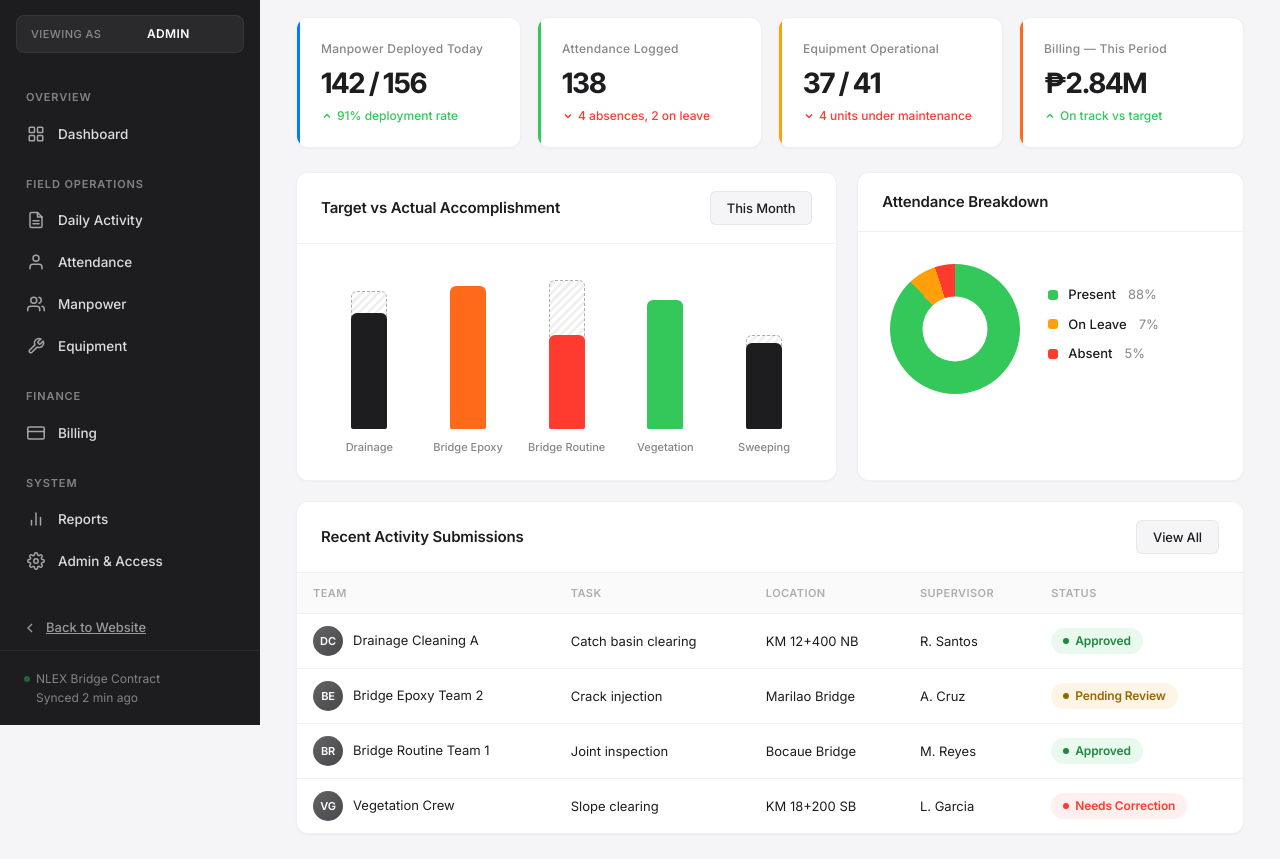
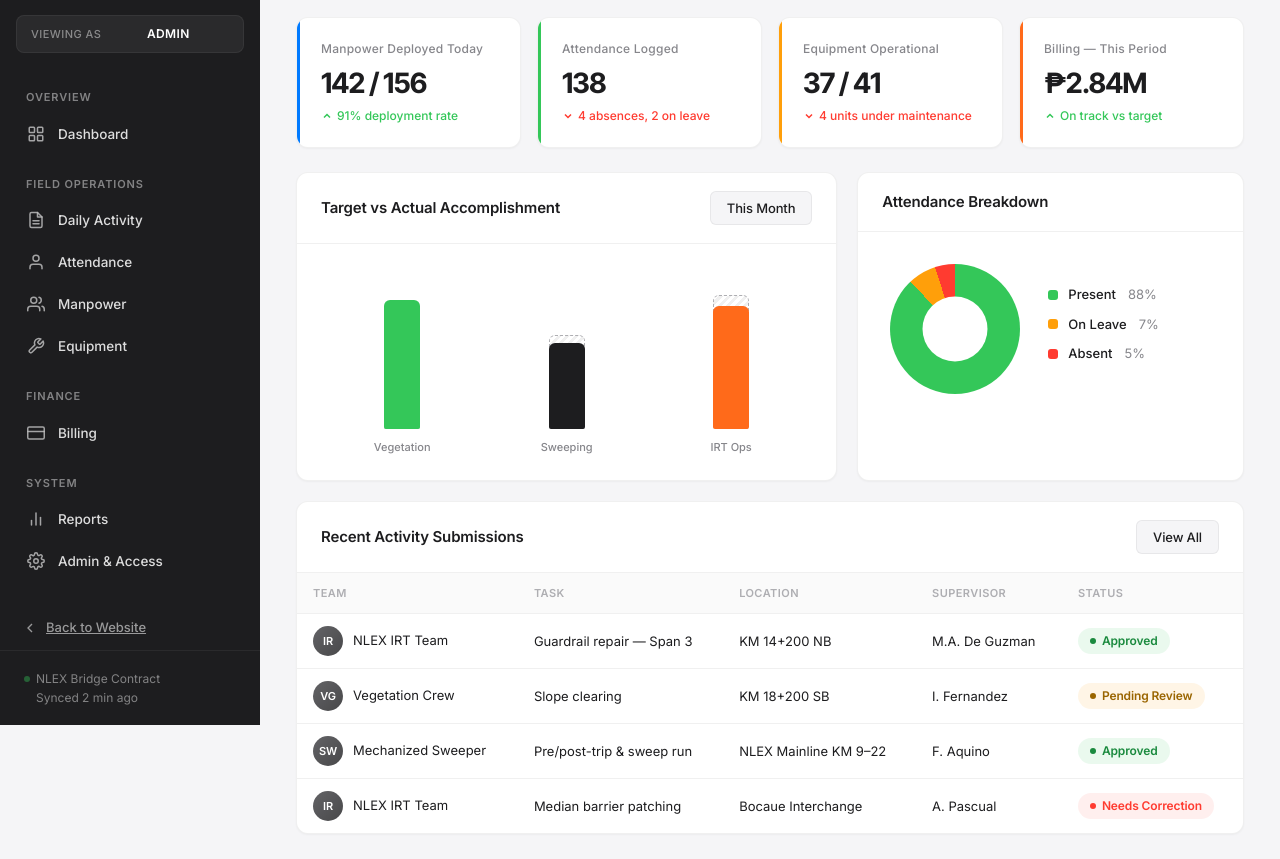
Before and after one commit to Blueweyl/SAVVICE-IRT-WEBSITE, a plain HTML site: page console.html in a window 1280 px wide. Shown: the part 75-934 px from the top of the page. Drawn offline with Linux system fonts and the light colour scheme.

Commit message:
Remove Drainage Cleaning, Bridge Epoxy, Bridge Routine teams
Replace all references with NLEX IRT, Vegetation Crew, and
Mechanized Sweeper across dashboard, activity log, manpower,
equipment, and billing sections.

Co-Authored-By: Claude Sonnet 4.6 <noreply@anthropic.com>

```diff
--- a/console.html
+++ b/console.html
@@ -1166,27 +1166,6 @@
               <div class="chart">
                 <div class="col">
                   <div class="wrap-bar">
-                    <div class="bar target" style="height:88%"></div>
-                    <div class="bar solid-dark" style="height:74%"></div>
-                  </div>
-                  <div class="lbl">Drainage</div>
-                </div>
-                <div class="col">
-                  <div class="wrap-bar">
-                    <div class="bar target" style="height:80%"></div>
-                    <div class="bar solid-accent" style="height:91%"></div>
-                  </div>
-                  <div class="lbl">Bridge Epoxy</div>
-                </div>
-                <div class="col">
-                  <div class="wrap-bar">
-                    <div class="bar target" style="height:95%"></div>
-                    <div class="bar solid-red" style="height:60%"></div>
-                  </div>
-                  <div class="lbl">Bridge Routine</div>
-                </div>
-                <div class="col">
-                  <div class="wrap-bar">
                     <div class="bar target" style="height:70%"></div>
                     <div class="bar solid-green" style="height:82%"></div>
                   </div>
@@ -1198,6 +1177,13 @@
                     <div class="bar solid-dark" style="height:55%"></div>
                   </div>
                   <div class="lbl">Sweeping</div>
+                </div>
+                <div class="col">
+                  <div class="wrap-bar">
+                    <div class="bar target" style="height:85%"></div>
+                    <div class="bar solid-accent" style="height:78%"></div>
+                  </div>
+                  <div class="lbl">IRT Ops</div>
                 </div>
               </div>
             </div>
@@ -1228,10 +1214,10 @@
               <tr><th>Team</th><th>Task</th><th>Location</th><th>Supervisor</th><th>Status</th></tr>
             </thead>
             <tbody>
-              <tr><td><span class="avatar-sm">DC</span>Drainage Cleaning A</td><td>Catch basin clearing</td><td>KM 12+400 NB</td><td>R. Santos</td><td><span class="pill ok"><span class="dot"></span>Approved</span></td></tr>
-              <tr><td><span class="avatar-sm">BE</span>Bridge Epoxy Team 2</td><td>Crack injection</td><td>Marilao Bridge</td><td>A. Cruz</td><td><span class="pill warn"><span class="dot"></span>Pending Review</span></td></tr>
-              <tr><td><span class="avatar-sm">BR</span>Bridge Routine Team 1</td><td>Joint inspection</td><td>Bocaue Bridge</td><td>M. Reyes</td><td><span class="pill ok"><span class="dot"></span>Approved</span></td></tr>
-              <tr><td><span class="avatar-sm">VG</span>Vegetation Crew</td><td>Slope clearing</td><td>KM 18+200 SB</td><td>L. Garcia</td><td><span class="pill bad"><span class="dot"></span>Needs Correction</span></td></tr>
+              <tr><td><span class="avatar-sm">IR</span>NLEX IRT Team</td><td>Guardrail repair — Span 3</td><td>KM 14+200 NB</td><td>M.A. De Guzman</td><td><span class="pill ok"><span class="dot"></span>Approved</span></td></tr>
+              <tr><td><span class="avatar-sm">VG</span>Vegetation Crew</td><td>Slope clearing</td><td>KM 18+200 SB</td><td>I. Fernandez</td><td><span class="pill warn"><span class="dot"></span>Pending Review</span></td></tr>
+              <tr><td><span class="avatar-sm">SW</span>Mechanized Sweeper</td><td>Pre/post-trip &amp; sweep run</td><td>NLEX Mainline KM 9–22</td><td>F. Aquino</td><td><span class="pill ok"><span class="dot"></span>Approved</span></td></tr>
+              <tr><td><span class="avatar-sm">IR</span>NLEX IRT Team</td><td>Median barrier patching</td><td>Bocaue Interchange</td><td>A. Pascual</td><td><span class="pill bad"><span class="dot"></span>Needs Correction</span></td></tr>
             </tbody>
           </table>
         </div>
@@ -1245,7 +1231,7 @@
             <div class="actions"><button class="btn ghost">Export</button><button class="btn primary">+ New Entry</button></div>
           </div>
           <div class="filter-row">
-            <select><option>All Teams</option><option>Drainage Cleaning</option><option>Bridge Epoxy</option><option>Bridge Routine</option></select>
+            <select><option>All Teams</option><option>NLEX IRT</option><option>Vegetation Crew</option><option>Mechanized Sweeper</option></select>
             <select><option>All Status</option><option>Approved</option><option>Pending</option><option>Needs Correction</option></select>
             <input type="date" value="2026-06-28">
           </div>
@@ -1254,9 +1240,8 @@
               <tr><th>Date</th><th>Team</th><th>Task / Corrective Action</th><th>Location</th><th>Manpower</th><th>Status</th><th></th></tr>
             </thead>
             <tbody>
-              <tr><td>Jun 28</td><td>Drainage Cleaning A</td><td>Catch basin clearing</td><td>KM 12+400 NB</td><td>6</td><td><span class="pill ok"><span class="dot"></span>Approved</span></td><td><button class="btn ghost">View</button></td></tr>
-              <tr><td>Jun 28</td><td>Bridge Epoxy Team 2</td><td>Crack injection, Span 4</td><td>Marilao Bridge</td><td>4</td><td><span class="pill warn"><span class="dot"></span>Pending</span></td><td><button class="btn ghost">View</button></td></tr>
-              <tr><td>Jun 28</td><td>Bridge Routine Team 1</td><td>Expansion joint check</td><td>Bocaue Bridge</td><td>5</td><td><span class="pill ok"><span class="dot"></span>Approved</span></td><td><button class="btn ghost">View</button></td></tr>
+              <tr><td>Jun 28</td><td>NLEX IRT Team</td><td>Guardrail repair — Span 3</td><td>KM 14+200 NB</td><td>12</td><td><span class="pill ok"><span class="dot"></span>Approved</span></td><td><button class="btn ghost">View</button></td></tr>
+              <tr><td>Jun 28</td><td>NLEX IRT Team</td><td>Median barrier patching</td><td>Bocaue Interchange</td><td>8</td><td><span class="pill warn"><span class="dot"></span>Pending</span></td><td><button class="btn ghost">View</button></td></tr>
               <tr><td>Jun 27</td><td>Vegetation Crew</td><td>Slope clearing &amp; debris removal</td><td>KM 18+200 SB</td><td>8</td><td><span class="pill bad"><span class="dot"></span>Needs Correction</span></td><td><button class="btn ghost">View</button></td></tr>
               <tr><td>Jun 27</td><td>Mechanized Sweeper</td><td>Pre/post-trip inspection &amp; sweep run</td><td>NLEX Mainline KM 9–22</td><td>2</td><td><span class="pill ok"><span class="dot"></span>Approved</span></td><td><button class="btn ghost">View</button></td></tr>
             </tbody>
@@ -1391,16 +1376,17 @@
         </div>
         <div class="panel">
           <div class="panel-head"><h3>Manpower List</h3><div class="actions"><button class="btn ghost">Export</button><button class="btn primary">+ Add Personnel</button></div></div>
-          <div class="filter-row"><select><option>All Teams</option><option>Drainage Cleaning</option><option>Bridge Epoxy</option><option>Bridge Routine</option></select></div>
+          <div class="filter-row"><select><option>All Teams</option><option>NLEX IRT</option><option>Vegetation Crew</option><option>Mechanized Sweeper</option></select></div>
           <table>
             <thead>
               <tr><th>Name</th><th>ID</th><th>Team</th><th>Role</th><th>Deployment</th><th>Status</th></tr>
             </thead>
             <tbody>
-              <tr><td><span class="avatar-sm">RS</span>R. Santos</td><td>SV-0142</td><td>Drainage Cleaning A</td><td>Team Lead</td><td>KM 12+400 NB</td><td><span class="pill ok"><span class="dot"></span>Deployed</span></td></tr>
-              <tr><td><span class="avatar-sm">AC</span>A. Cruz</td><td>SV-0188</td><td>Bridge Epoxy Team 2</td><td>Supervisor</td><td>Marilao Bridge</td><td><span class="pill ok"><span class="dot"></span>Deployed</span></td></tr>
-              <tr><td><span class="avatar-sm">MR</span>M. Reyes</td><td>SV-0091</td><td>Bridge Routine Team 1</td><td>Technician</td><td>—</td><td><span class="pill warn"><span class="dot"></span>On Leave</span></td></tr>
-              <tr><td><span class="avatar-sm">LG</span>L. Garcia</td><td>SV-0205</td><td>Vegetation Crew</td><td>Laborer</td><td>—</td><td><span class="pill bad"><span class="dot"></span>Unassigned</span></td></tr>
+              <tr><td><span class="avatar-sm">MD</span>M.A. De Guzman</td><td>1</td><td>NLEX IRT</td><td>Supervisor</td><td>NLEX Corridor</td><td><span class="pill ok"><span class="dot"></span>Deployed</span></td></tr>
+              <tr><td><span class="avatar-sm">MA</span>Marcial Agustin</td><td>2</td><td>NLEX IRT</td><td>Warehouseman</td><td>NLEX Corridor</td><td><span class="pill ok"><span class="dot"></span>Deployed</span></td></tr>
+              <tr><td><span class="avatar-sm">AL</span>Agapito Lapinig</td><td>3</td><td>NLEX IRT</td><td>Leadman</td><td>NLEX Corridor</td><td><span class="pill ok"><span class="dot"></span>Deployed</span></td></tr>
+              <tr><td><span class="avatar-sm">MG</span>Michael Geronimo</td><td>4</td><td>NLEX IRT</td><td>Operator 1</td><td>NLEX Corridor</td><td><span class="pill ok"><span class="dot"></span>Deployed</span></td></tr>
+              <tr><td><span class="avatar-sm">JD</span>Jervis De Jesus</td><td>5</td><td>NLEX IRT</td><td>Rigger</td><td>NLEX Corridor</td><td><span class="pill ok"><span class="dot"></span>Deployed</span></td></tr>
             </tbody>
           </table>
         </div>
@@ -1420,11 +1406,11 @@
               <tr><th>Asset</th><th>Type</th><th>Assigned Team</th><th>Last Inspection</th><th>Status</th></tr>
             </thead>
             <tbody>
-              <tr><td>Mechanized Sweeper 01</td><td>Vehicle</td><td>Sweeper Crew</td><td>Jun 28, 6:40 AM</td><td><span class="pill ok"><span class="dot"></span>Operational</span></td></tr>
-              <tr><td>Epoxy Injection Pump 03</td><td>Tool</td><td>Bridge Epoxy Team 2</td><td>Jun 27</td><td><span class="pill ok"><span class="dot"></span>Operational</span></td></tr>
-              <tr><td>Vactor Truck 02</td><td>Vehicle</td><td>Drainage Cleaning A</td><td>Jun 24</td><td><span class="pill warn"><span class="dot"></span>Under Maintenance</span></td></tr>
+              <tr><td>Mechanized Sweeper 01</td><td>Vehicle</td><td>Mechanized Sweeper</td><td>Jun 28, 6:40 AM</td><td><span class="pill ok"><span class="dot"></span>Operational</span></td></tr>
+              <tr><td>Crane Truck 01</td><td>Vehicle</td><td>NLEX IRT</td><td>Jun 28</td><td><span class="pill ok"><span class="dot"></span>Operational</span></td></tr>
+              <tr><td>Welding Machine Set</td><td>Tool</td><td>NLEX IRT</td><td>Jun 27</td><td><span class="pill ok"><span class="dot"></span>Operational</span></td></tr>
               <tr><td>Brush Cutter Set (x6)</td><td>Tool</td><td>Vegetation Crew</td><td>Jun 26</td><td><span class="pill ok"><span class="dot"></span>Operational</span></td></tr>
-              <tr><td>Generator Unit 05</td><td>Equipment</td><td>Bridge Routine Team 1</td><td>Jun 20</td><td><span class="pill bad"><span class="dot"></span>Down</span></td></tr>
+              <tr><td>Generator Unit 05</td><td>Equipment</td><td>NLEX IRT</td><td>Jun 20</td><td><span class="pill bad"><span class="dot"></span>Down</span></td></tr>
             </tbody>
           </table>
         </div>
@@ -1445,9 +1431,8 @@
               <tr><th>Line Item</th><th>Category</th><th>Period</th><th>Amount</th><th>Status</th></tr>
             </thead>
             <tbody>
-              <tr><td>Manpower Deployment — Drainage</td><td>Labor</td><td>Jun 1–28</td><td>&#8369;1,120,000</td><td><span class="pill ok"><span class="dot"></span>Billed</span></td></tr>
-              <tr><td>Bridge Epoxy Works</td><td>Materials + Labor</td><td>Jun 1–28</td><td>&#8369;840,500</td><td><span class="pill ok"><span class="dot"></span>Billed</span></td></tr>
-              <tr><td>Equipment Rental — Vactor Truck</td><td>Equipment</td><td>Jun 1–28</td><td>&#8369;265,000</td><td><span class="pill warn"><span class="dot"></span>Pending Approval</span></td></tr>
+              <tr><td>NLEX IRT Manpower Deployment</td><td>Labor</td><td>Jun 1–28</td><td>&#8369;1,960,500</td><td><span class="pill ok"><span class="dot"></span>Billed</span></td></tr>
+              <tr><td>Equipment Rental — Crane &amp; Welding</td><td>Equipment</td><td>Jun 1–28</td><td>&#8369;265,000</td><td><span class="pill warn"><span class="dot"></span>Pending Approval</span></td></tr>
               <tr><td>Vegetation Maintenance</td><td>Labor</td><td>Jun 1–28</td><td>&#8369;412,300</td><td><span class="pill warn"><span class="dot"></span>Pending Approval</span></td></tr>
               <tr><td>Mechanized Sweeping</td><td>Equipment + Labor</td><td>Jun 1–28</td><td>&#8369;204,800</td><td><span class="pill ok"><span class="dot"></span>Billed</span></td></tr>
             </tbody>
```
